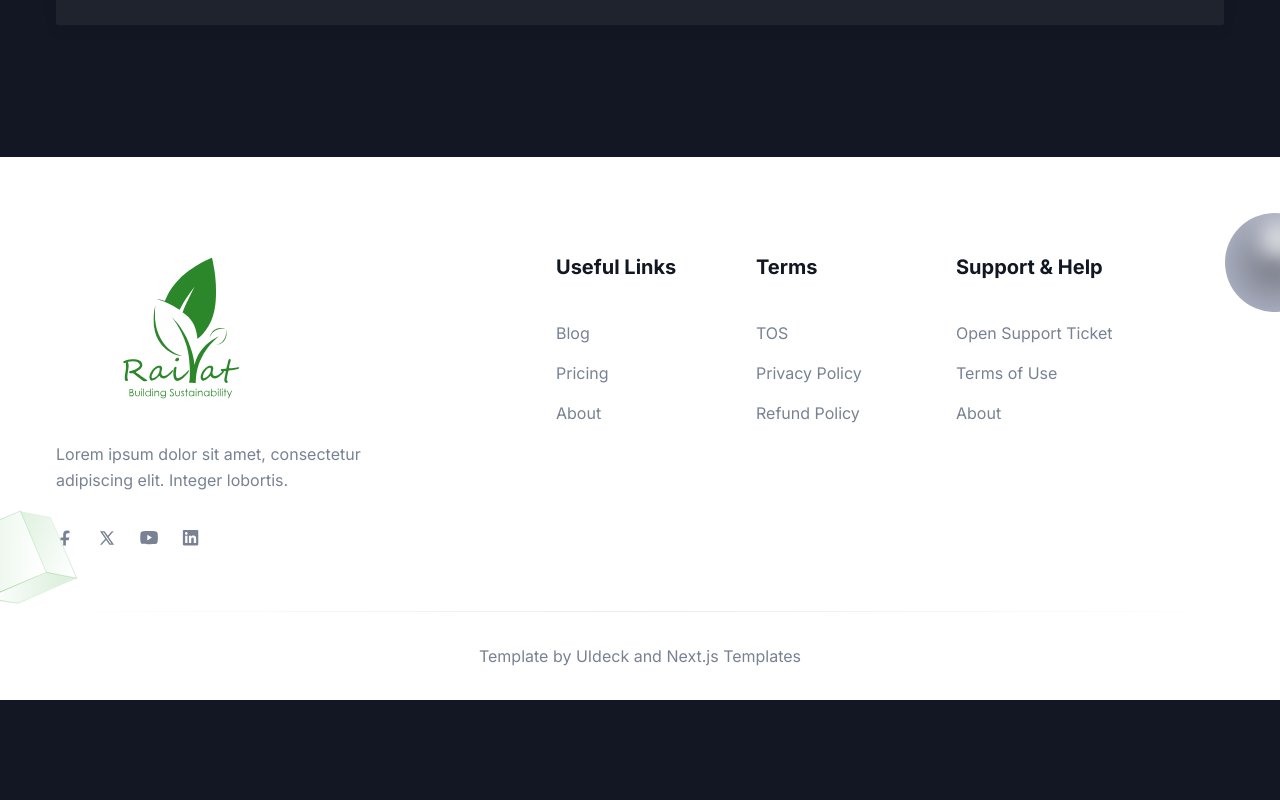
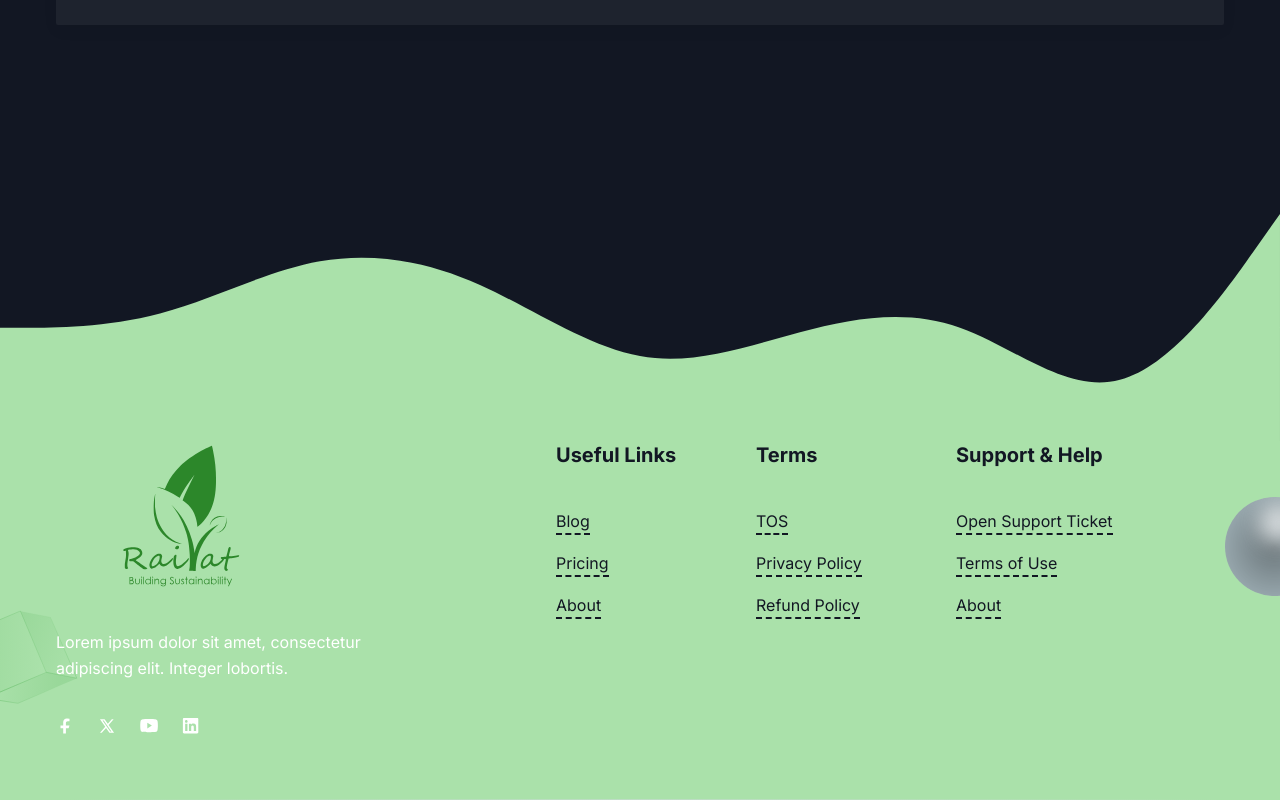
Before and after one commit to DivyeshGadhiya/Green-building, a Next.js app: page /contact in a window 1280 px wide. Shown: the part 1009-1809 px from the top of the page. Before the commit the page ends 1709 px from the top, so only its background shows below. Built offline with nearby package versions, Linux system fonts and the light colour scheme.

Commit message:
fix footer

```diff
--- a/src/components/Contact/index.tsx
+++ b/src/components/Contact/index.tsx
@@ -79,6 +79,7 @@ const Contact = () => {
           </div> */}
         </div>
       </div>
+
     </section>
   );
 };
--- a/src/components/Footer/index.tsx
+++ b/src/components/Footer/index.tsx
@@ -5,7 +5,8 @@ import Link from "next/link";
 const Footer = () => {
   return (
     <>
-      <footer className="relative z-10 bg-white pt-16 md:pt-20 lg:pt-24">
+    <svg xmlns="http://www.w3.org/2000/svg" viewBox="0 0 1440 320"><path fill="#aae1aa" fill-opacity="1" d="M0,192L30,192C60,192,120,192,180,176C240,160,300,128,360,117.3C420,107,480,117,540,144C600,171,660,213,720,224C780,235,840,213,900,197.3C960,181,1020,171,1080,192C1140,213,1200,267,1260,250.7C1320,235,1380,149,1410,106.7L1440,64L1440,320L1410,320C1380,320,1320,320,1260,320C1200,320,1140,320,1080,320C1020,320,960,320,900,320C840,320,780,320,720,320C660,320,600,320,540,320C480,320,420,320,360,320C300,320,240,320,180,320C120,320,60,320,30,320L0,320Z"></path></svg>
+      <footer className="relative z-10 bg-[#aae1aa] ">
         <div className="container">
           <div className="-mx-4 flex flex-wrap">
             <div className="w-full px-4 md:w-1/2 lg:w-4/12 xl:w-5/12">
@@ -19,7 +20,7 @@ const Footer = () => {
                     height={30}
                   />
                 </Link>
-                <p className="mb-9 text-base leading-relaxed text-body-color">
+                <p className="mb-9 text-base leading-relaxed ">
                   Lorem ipsum dolor sit amet, consectetur adipiscing elit.
                   Integer lobortis.
                 </p>
@@ -29,7 +30,7 @@ const Footer = () => {
                     aria-label="social-link"
                     target="_blank"
                     rel="noopener noreferrer"
-                    className="mr-6 text-body-color duration-300 hover:text-primary"
+                    className="mr-6  duration-300 hover:text-primary"
                   >
                     <svg
                       width="18"
@@ -49,7 +50,7 @@ const Footer = () => {
                     aria-label="social-link"
                     target="_blank"
                     rel="noopener noreferrer"
-                    className="mr-6 text-body-color duration-300 hover:text-primary"
+                    className="mr-6  duration-300 hover:text-primary"
                   >
                     <svg
                       width="18"
@@ -71,7 +72,7 @@ const Footer = () => {
                     aria-label="social-link"
                     target="_blank"
                     rel="noopener noreferrer"
-                    className="mr-6 text-body-color duration-300 hover:text-primary"
+                    className="mr-6  duration-300 hover:text-primary"
                   >
                     <svg
                       width="18"
@@ -87,7 +88,7 @@ const Footer = () => {
                     aria-label="social-link"
                     target="_blank"
                     rel="noopener noreferrer"
-                    className="text-body-color duration-300 hover:text-primary"
+                    className=" duration-300 hover:text-primary"
                   >
                     <svg
                       width="17"
@@ -108,10 +109,10 @@ const Footer = () => {
                   Useful Links
                 </h2>
                 <ul>
-                  <li>
+                  <li className="">
                     <Link
                       href="/blog"
-                      className="mb-4 inline-block text-base text-body-color duration-300 hover:text-primary"
+                      className="mb-4 inline-block  border-b-2 border-black border-dashed text-black  duration-300 hover:text-primary"
                     >
                       Blog
                     </Link>
@@ -119,7 +120,7 @@ const Footer = () => {
                   <li>
                     <Link
                       href="/"
-                      className="mb-4 inline-block text-base text-body-color duration-300 hover:text-primary"
+                      className="mb-4 inline-block border-b-2 border-black border-dashed text-black  duration-300 hover:text-primary"
                     >
                       Pricing
                     </Link>
@@ -127,7 +128,7 @@ const Footer = () => {
                   <li>
                     <Link
                       href="/about"
-                      className="mb-4 inline-block text-base text-body-color duration-300 hover:text-primary"
+                      className="mb-4 inline-block border-b-2 border-black border-dashed text-black  duration-300 hover:text-primary"
                     >
                       About
                     </Link>
@@ -145,7 +146,7 @@ const Footer = () => {
                   <li>
                     <Link
                       href="/"
-                      className="mb-4 inline-block text-base text-body-color duration-300 hover:text-primary"
+                      className="mb-4 inline-block border-b-2 border-black border-dashed text-black  duration-300 hover:text-primary"
                     >
                       TOS
                     </Link>
@@ -153,7 +154,7 @@ const Footer = () => {
                   <li>
                     <Link
                       href="/"
-                      className="mb-4 inline-block text-base text-body-color duration-300 hover:text-primary"
+                      className="mb-4 inline-block border-b-2 border-black border-dashed text-black  duration-300 hover:text-primary"
                     >
                       Privacy Policy
                     </Link>
@@ -161,7 +162,7 @@ const Footer = () => {
                   <li>
                     <Link
                       href="/"
-                      className="mb-4 inline-block text-base text-body-color duration-300 hover:text-primary"
+                      className="mb-4 inline-block border-b-2 border-black border-dashed text-black  duration-300 hover:text-primary"
                     >
                       Refund Policy
                     </Link>
@@ -179,7 +180,7 @@ const Footer = () => {
                   <li>
                     <Link
                       href="/contact"
-                      className="mb-4 inline-block text-base text-body-color duration-300 hover:text-primary"
+                      className="mb-4 inline-block border-b-2 border-black border-dashed text-black  duration-300 hover:text-primary"
                     >
                       Open Support Ticket
                     </Link>
@@ -187,7 +188,7 @@ const Footer = () => {
                   <li>
                     <Link
                       href="/"
-                      className="mb-4 inline-block text-base text-body-color duration-300 hover:text-primary"
+                      className="mb-4 inline-block border-b-2 border-black border-dashed text-black  duration-300 hover:text-primary"
                     >
                       Terms of Use
                     </Link>
@@ -195,7 +196,7 @@ const Footer = () => {
                   <li>
                     <Link
                       href="/about"
-                      className="mb-4 inline-block text-base text-body-color duration-300 hover:text-primary"
+                      className="mb-4 inline-block border-b-2 border-black border-dashed text-black  duration-300 hover:text-primary"
                     >
                       About
                     </Link>
@@ -206,28 +207,7 @@ const Footer = () => {
           </div>
 
           <div className="h-px w-full bg-gradient-to-r from-transparent via-[#D2D8E183] to-transparent"></div>
-          <div className="py-8">
-            <p className="text-center text-base text-body-color">
-              Template by{" "}
-              <a
-                href="http://uideck.com"
-                target="_blank"
-                rel="noopener noreferrer"
-                className="hover:text-primary"
-              >
-                UIdeck
-              </a>{" "}
-              and{" "}
-              <a
-                href="https://nextjstemplates.com"
-                target="_blank"
-                rel="noopener noreferrer"
-                className="hover:text-primary"
-              >
-                Next.js Templates
-              </a>
-            </p>
-          </div>
+
         </div>
         <div className="absolute right-0 top-14 z-[-1]">
           <svg
@@ -252,7 +232,7 @@ const Footer = () => {
                 cx="49.5"
                 cy="49.5"
                 r="49.5"
-                fill="#4A6CF7"
+                fill="#aae1aa"
               />
             </mask>
             <g mask="url(#mask0_94:899)">
```
